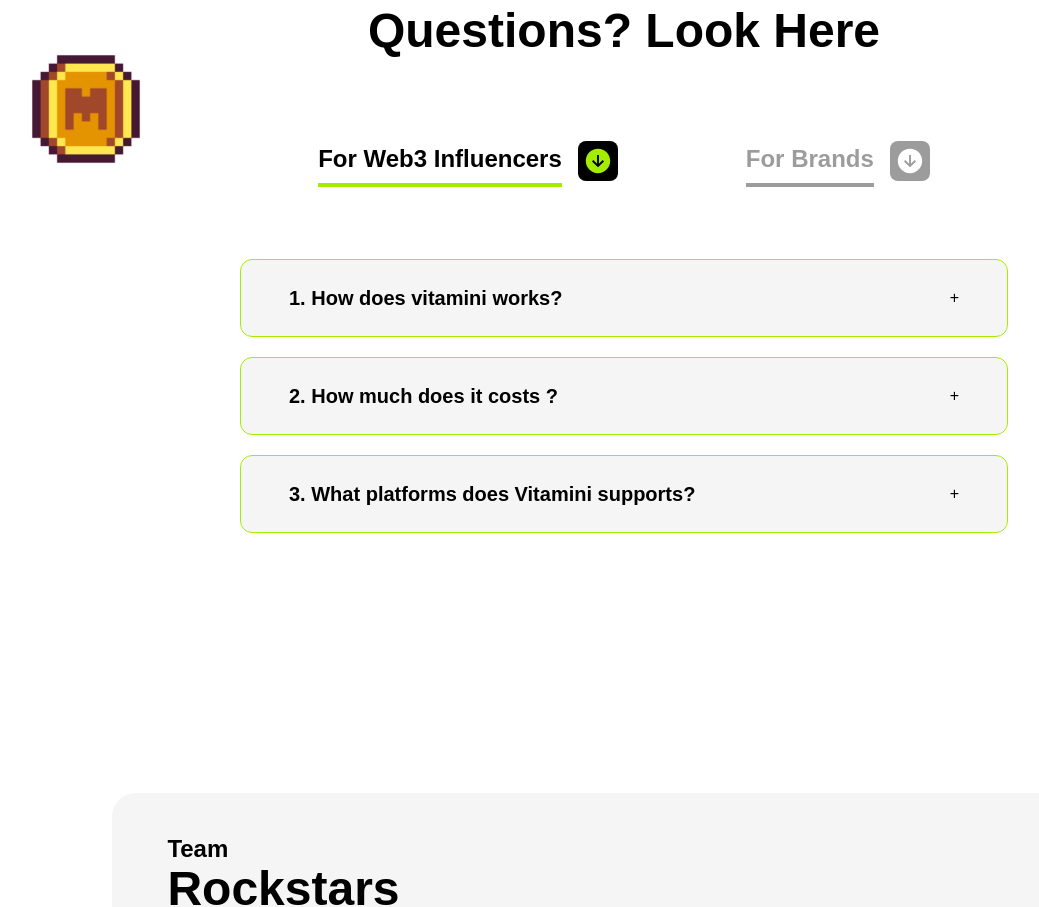
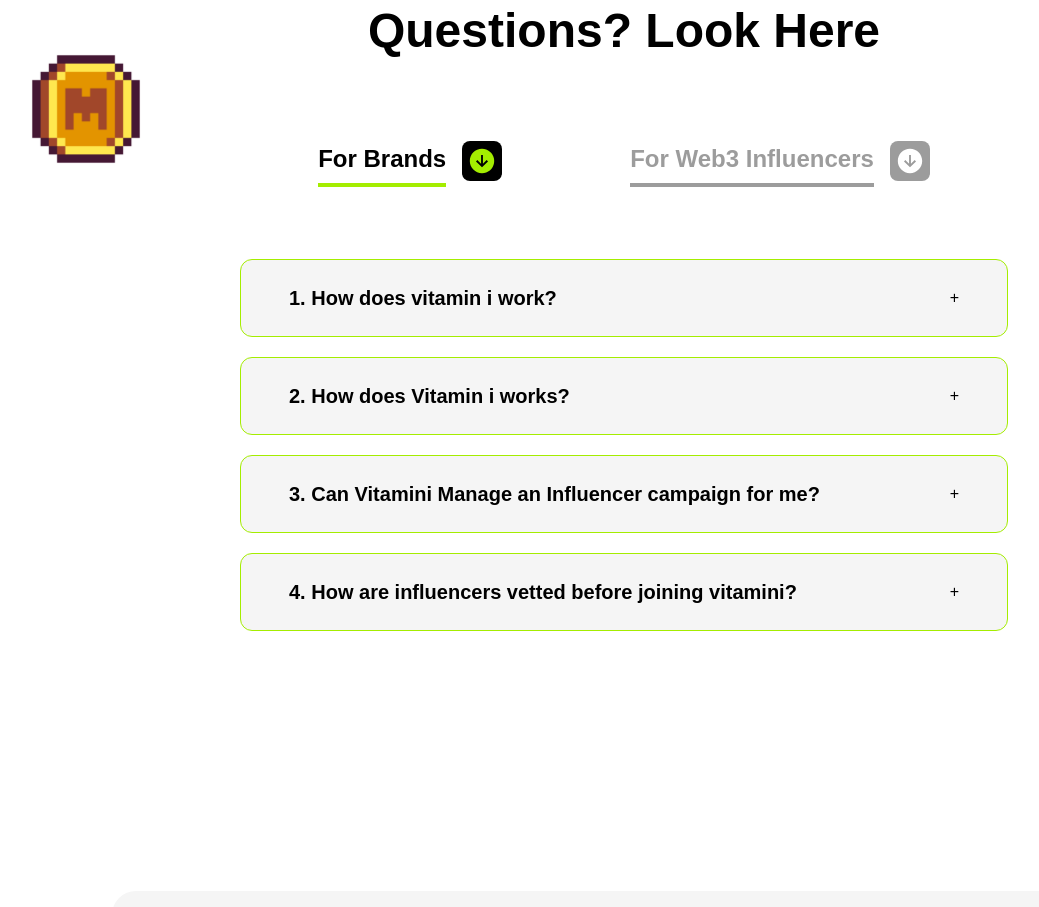
Before and after one commit to shktabish/voice-of-crypto, a React (Vite) app: page / in a window 1280 px wide. Shown: the part 7700-8607 px from the top of the page, without its empty margins (16-1055 px from the left). Built offline with nearby package versions, Linux system fonts and the light colour scheme; a web font is replaced by a local one.

Commit message:
fixed faq

```diff
--- a/src/components/FAQSection.jsx
+++ b/src/components/FAQSection.jsx
@@ -4,7 +4,7 @@
 import { useState } from "react"
 
 const FAQSection = () => {
-    const [faq, setFaq] = useState(web3faq)
+    const [faq, setFaq] = useState(brandfaq)
 
     const handleClick = (type) => {
         if (type === 'web3') {
@@ -22,16 +22,16 @@
         </div>
         <div className='max-md:text-3xl text-5xl font-bold text-center my-5' >Questions? Look Here</div>
         <div className="flex justify-center flex-wrap max-sm:gap-8 max-md:gap-16 gap-32 mt-20" >
+            <div className="flex items-center gap-4 cursor-pointer" onClick={() => handleClick("brand")} >
+                <div className={`max-md:text-lg text-2xl font-bold border-b-4 ${faq === brandfaq ? "border-accent" : "border-[#9C9C9C] text-[#9C9C9C]"} py-2`} >For Brands</div>
+                <div className={`w-10 h-10 rounded-lg ${faq === brandfaq ? "bg-black" : "bg-[#9C9C9C]"} flex justify-center items-center`} >
+                    <IoArrowDownCircleSharp className={`${faq === brandfaq ? "fill-accent" : "fill-white"} text-3xl`} />
+                </div>
+            </div>
             <div className="flex items-center gap-4 cursor-pointer" onClick={() => handleClick("web3")} >
                 <div className={`max-md:text-lg text-2xl font-bold border-b-4 ${faq === web3faq ? "border-accent" : "border-[#9C9C9C] text-[#9C9C9C]"} py-2`} >For Web3 Influencers</div>
                 <div className={`w-10 h-10 rounded-lg ${faq === web3faq ? "bg-black" : "bg-[#9C9C9C]"} flex justify-center items-center`} >
                     <IoArrowDownCircleSharp className={`${faq === web3faq ? "fill-accent" : "fill-white"} text-3xl`} />
-                </div>
-            </div>
-            <div className="flex items-center gap-4 cursor-pointer" onClick={() => handleClick("brand")} >
-                <div className={`max-md:text-lg text-2xl font-bold border-b-4 ${faq === brandfaq ? "border-accent" : "border-[#9C9C9C] text-[#9C9C9C]"} py-2`} >For Brands</div>
-                <div className={`w-10 h-10 rounded-lg ${faq === brandfaq ? "bg-black" : "bg-[#9C9C9C]"} flex justify-center items-center`} >
-                    <IoArrowDownCircleSharp className={`${faq === brandfaq ? "fill-accent" : "fill-white"} text-3xl`} />
                 </div>
             </div>
         </div>
```
